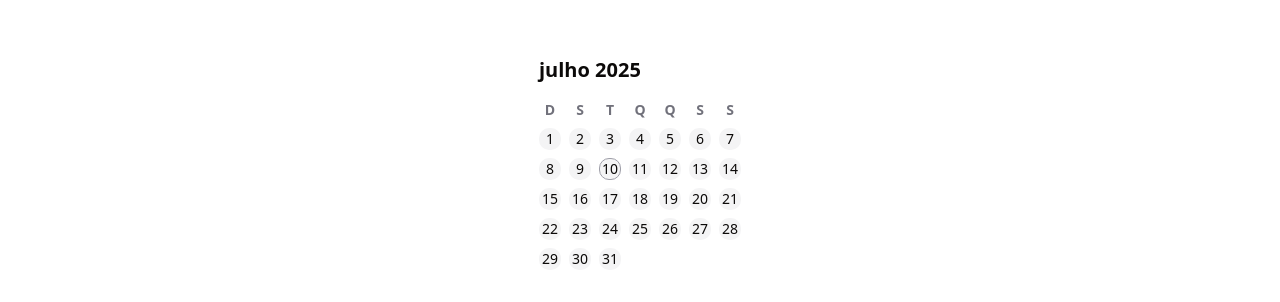
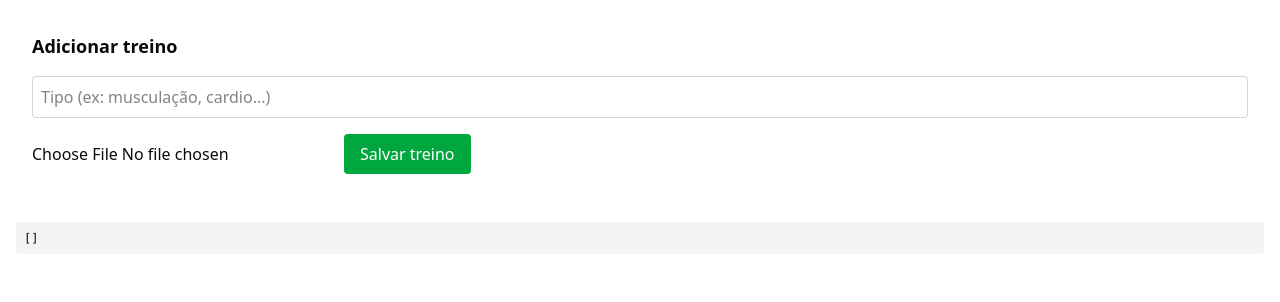
Before and after one commit to gabwestside/gym-tracker, a Next.js app: page / in a window 1280 px wide. Shown: the top 302 px of the page. Built offline with nearby package versions, Linux system fonts and the light colour scheme.

Commit message:
feat: :zap: create form page to register day

```diff
--- a/app/layout.tsx
+++ b/app/layout.tsx
@@ -13,8 +13,8 @@ const geistMono = Geist_Mono({
 })
 
 export const metadata: Metadata = {
-  title: 'Create Next App',
-  description: 'Generated by create next app',
+  title: 'Gym Tracker',
+  description: 'Registre seus treinos com motivação',
 }
 
 export default function RootLayout({
--- a/app/page.tsx
+++ b/app/page.tsx
@@ -1,9 +1,23 @@
-import { WorkoutCalendar } from "@/components/workout-calendar";
+'use client'
+
+import { AddWorkoutForm, Workout } from '@/components/add-workout-form'
+import { useState } from 'react'
 
 export default function Home() {
+  const [allWorkouts, setAllWorkouts] = useState<Workout[]>([])
+
   return (
-    <main className="min-h-screen flex justify-center items-start pt-10">
-      <WorkoutCalendar />
+    <main className='p-4 space-y-6'>
+      <AddWorkoutForm
+        onAdd={(newWorkout) => {
+          setAllWorkouts((prev) => [...prev, newWorkout])
+          console.log('Novo treino:', newWorkout)
+        }}
+      />
+
+      <pre className='bg-zinc-100 p-2 rounded text-xs'>
+        {JSON.stringify(allWorkouts, null, 2)}
+      </pre>
     </main>
   )
 }
--- /dev/null
+++ b/components/add-workout-form.tsx
@@ -0,0 +1,81 @@
+// components/AddWorkoutForm.tsx
+'use client'
+
+import { useState } from 'react'
+import { format } from 'date-fns'
+
+export type Workout = {
+  id: string
+  date: string
+  type: string
+  image?: string
+}
+
+export function AddWorkoutForm({
+  onAdd,
+}: {
+  onAdd: (workout: Workout) => void
+}) {
+  const [type, setType] = useState('')
+  const [image, setImage] = useState<string | null>(null)
+
+  function handleImageChange(e: React.ChangeEvent<HTMLInputElement>) {
+    const file = e.target.files?.[0]
+    if (!file) return
+
+    const reader = new FileReader()
+    reader.onload = () => {
+      setImage(reader.result as string)
+    }
+    reader.readAsDataURL(file)
+  }
+
+  function handleSubmit(e: React.FormEvent) {
+    e.preventDefault()
+
+    const newWorkout: Workout = {
+      id: crypto.randomUUID(),
+      date: format(new Date(), 'yyyy-MM-dd HH:mm'),
+      type,
+      image: image ?? undefined,
+    }
+
+    onAdd(newWorkout)
+
+    setType('')
+    setImage(null)
+  }
+
+
+  return (
+    <form onSubmit={handleSubmit} className='space-y-4 p-4'>
+      <h2 className='text-lg font-bold'>Adicionar treino</h2>
+
+      <input
+        type='text'
+        placeholder='Tipo (ex: musculação, cardio...)'
+        value={type}
+        onChange={(e) => setType(e.target.value)}
+        className='w-full border border-zinc-300 p-2 rounded'
+        required
+      />
+
+      <input type='file' accept='image/*' onChange={handleImageChange} />
+
+      {image && (
+        <img
+          src={image}
+          alt='Prévia'
+          className='w-32 h-32 object-cover rounded border border-zinc-300'
+        />
+      )}
+
+      <button
+        type='submit'
+        className='bg-green-600 text-white px-4 py-2 rounded hover:bg-green-700 transition'
+      >
+        Salvar treino
+      </button>
+    </form>
+  )
+}
```
Also changed, not shown: 1 other file (tests, documents, lock files or other folders).
